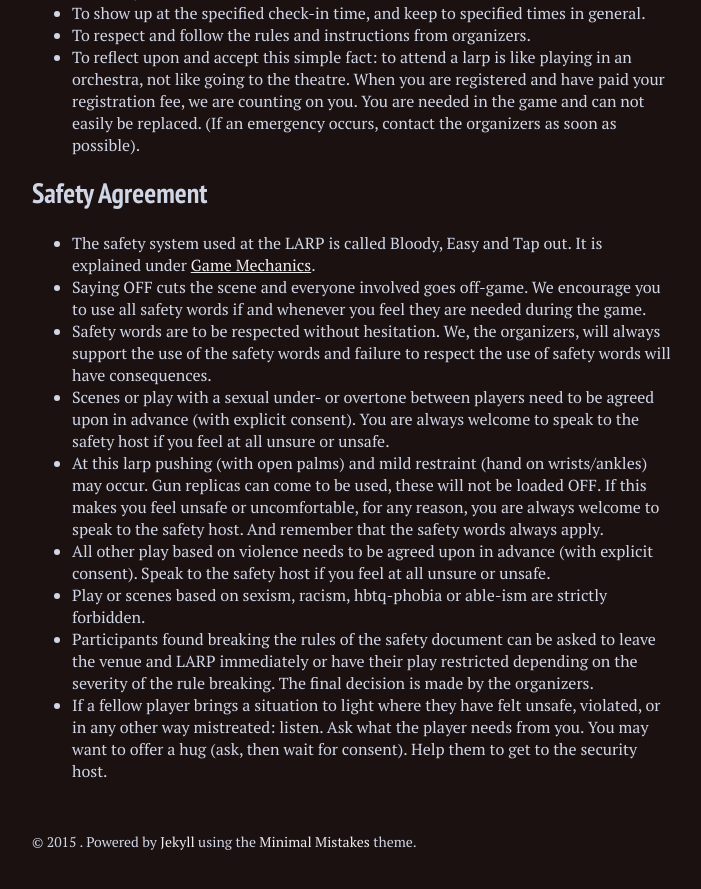
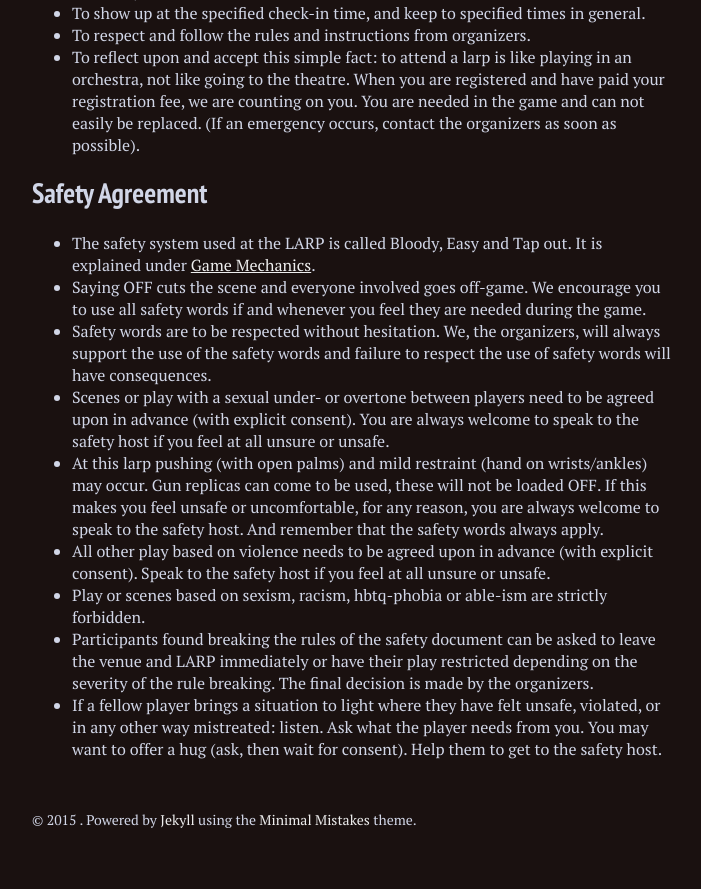
Before and after one commit to stanislavb/en.coven.nu, a Jekyll site: the page built from practical/index.md, in a window 1280 px wide and 900 px high, scrolled down 2300 px. Shown: the top 889 px of the window, without its empty margins (288-989 px from the left). Built offline with Jekyll 4.4.1, drawn with Linux system fonts in a browser that asks for light colours; nearby versions of some CDN libraries.

Commit message:
Update index.md

```diff
--- a/practical/index.md
+++ b/practical/index.md
@@ -95,4 +95,4 @@ As a participant we expect of you:
  - All other play based on violence needs to be agreed upon in advance (with explicit consent). Speak to the safety host if you feel at all unsure or unsafe.
  - Play or scenes based on sexism, racism, hbtq-phobia or able-ism are strictly forbidden.
  - Participants found breaking the rules of the safety document can be asked to leave the venue and LARP immediately or have their play restricted depending on the severity of the rule breaking. The final decision is made by the organizers.
- - If a fellow player brings a situation to light where they have felt unsafe, violated, or in any other way mistreated: listen. Ask what the player needs from you. You may want to offer a hug (ask, then wait for consent). Help them to get to the security host.
+ - If a fellow player brings a situation to light where they have felt unsafe, violated, or in any other way mistreated: listen. Ask what the player needs from you. You may want to offer a hug (ask, then wait for consent). Help them to get to the safety host.
```
